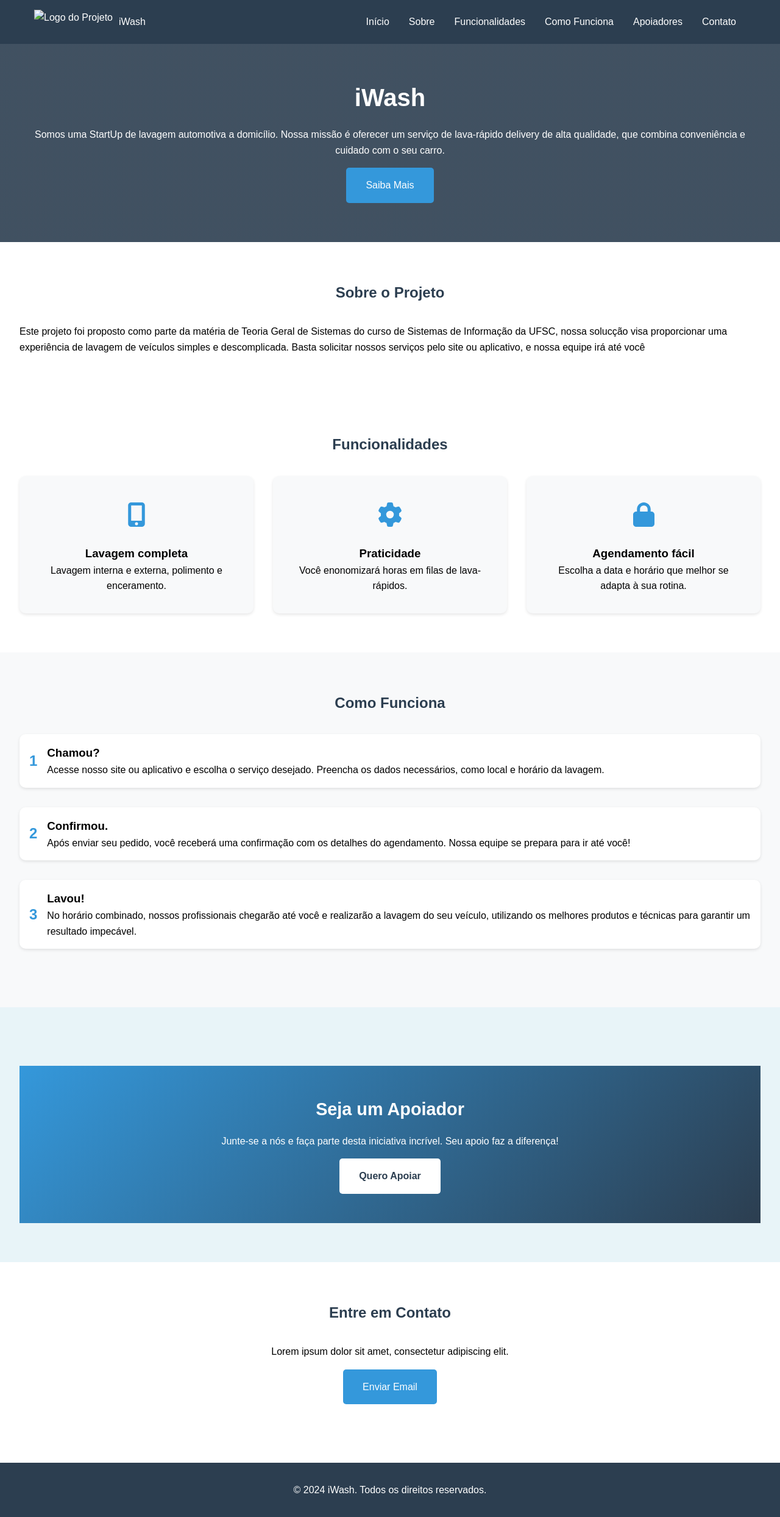
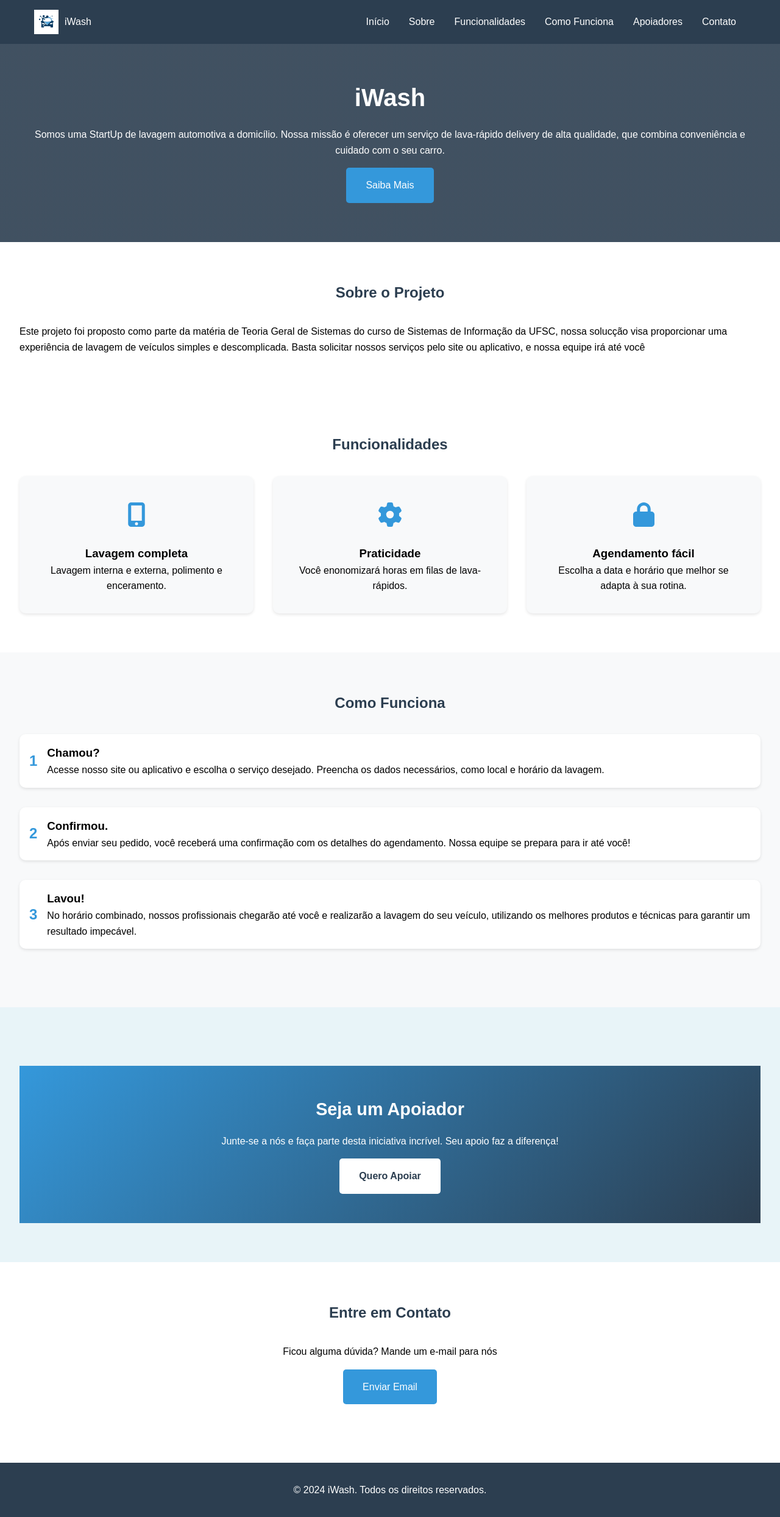
Before and after one commit to matheussilvano/iWashSite, a plain HTML site: page index.html in a window 1280 px wide. Shown: the whole page at 61% size. Drawn offline with Linux system fonts and the light colour scheme; a script that the page names is missing.

Commit message:
Update index.html

```diff
--- a/index.html
+++ b/index.html
@@ -10,8 +10,8 @@
 <body>
     <header class="header">
         <div class="nav-container">
-            <a href="IWASH.png" class="logo">
-                <img src="/api/placeholder/40/40" alt="Logo do Projeto">
+            <a href="index.html" class="logo">
+                <img src="IWASH.png" alt="Logo do Projeto">
                 <span>iWash</span>
             </a>
             <nav>
@@ -97,13 +97,13 @@
         <div class="support-cta">
             <h3>Seja um Apoiador</h3>
             <p>Junte-se a nós e faça parte desta iniciativa incrível. Seu apoio faz a diferença!</p>
-            <a href="#contact" class="support-button">Quero Apoiar</a>
+            <a href="apoiador.html" class="support-button">Quero Apoiar</a>
         </div>
     </section>
 
     <section id="contact" class="section contact">
         <h2 class="section-title">Entre em Contato</h2>
-        <p>Lorem ipsum dolor sit amet, consectetur adipiscing elit.</p>
+        <p>Ficou alguma dúvida? Mande um e-mail para nós</p>
         <a href="mailto:matheussilvano2005@gmail.com" class="cta-button">Enviar Email</a>
     </section>
 
```
